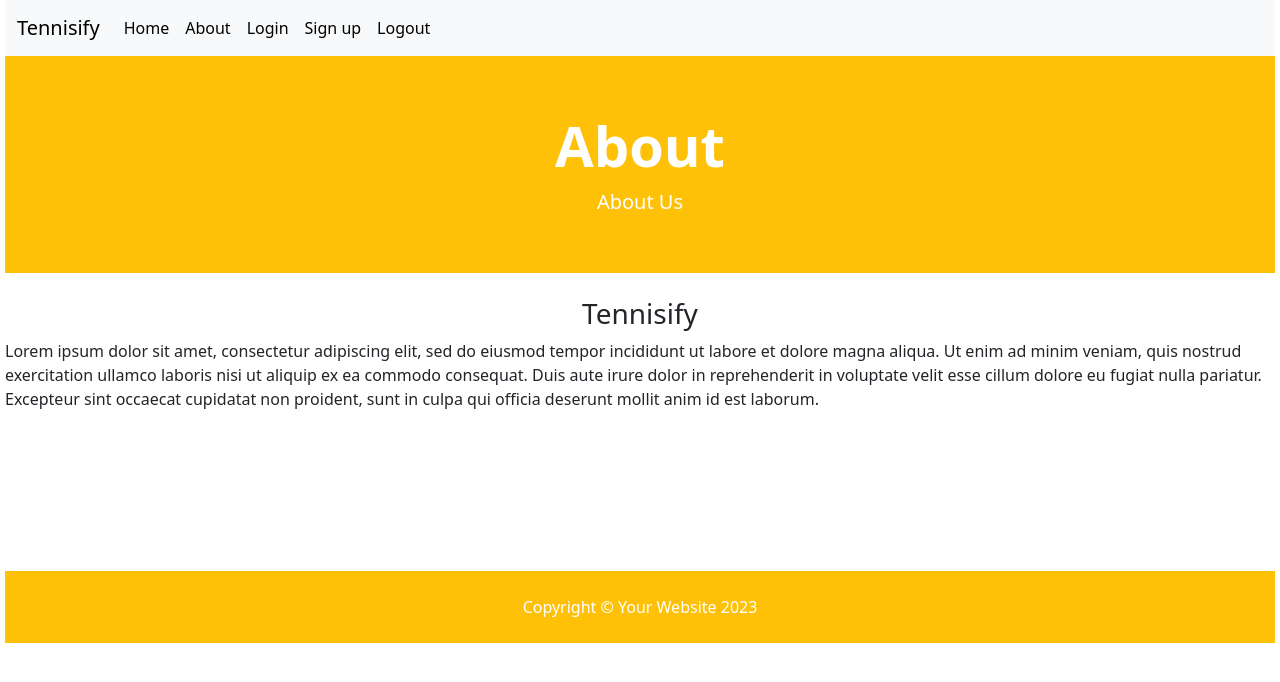
After one commit to jiggyboy1/show_all_member, a Django app: page /about/ in a window 1280 px wide. The commit adds this page. Shown: the top 682 px of the page. Run offline with Django 5.2, Linux system fonts and the light colour scheme.

Commit message:
initial commit

```diff
--- a/main/urls.py
+++ b/main/urls.py
@@ -4,6 +4,7 @@ from . import views
 
 urlpatterns = [
     path('',views.home, name="home"),
+    path('about/',views.about, name="about"),
     path('create/',views.Createmember, name="create"),
     path('member/<str:pk>',views.member, name="member"),
 ]
--- a/main/views.py
+++ b/main/views.py
@@ -22,3 +22,7 @@ def member(request,pk):
     member_room = Member.objects.get(id=pk)
     context = {'member_room':member_room}
     return render(request,'room.html',context)
+
+
+def about(request):
+    return render(request,'about.html',)
--- a/static/css/styles.css
+++ b/static/css/styles.css
@@ -19,3 +19,7 @@ a:hover{
   background-color: transparent;
   text-decoration: underline;
 }
+
+.about{
+  text-align: center;
+}
--- /dev/null
+++ b/templates/about.html
@@ -0,0 +1,30 @@
+{% extends 'partial/body.html' %}
+{% load static%}
+{% block content %}
+
+<header class="bg-warning py-2">
+    <div class="container px-4 px-lg-5 my-5">
+        <div class="text-center text-white">
+            <h1 class="display-4 fw-bolder">About</h1>
+            <p class="lead fw-normal text-white-100 mb-0">About Us</p>
+        </div>
+    </div>
+</header>
+<br>
+
+<div class="about">
+
+    <h3>Tennisify</h3>
+</div>
+<p>Lorem ipsum dolor sit amet, consectetur adipiscing elit, sed do eiusmod tempor incididunt ut labore et dolore magna aliqua. Ut enim ad minim veniam, quis nostrud exercitation ullamco laboris nisi ut aliquip ex ea commodo consequat. Duis aute irure dolor in reprehenderit in voluptate velit esse cillum dolore eu fugiat nulla pariatur. Excepteur sint occaecat cupidatat non proident, sunt in culpa qui officia deserunt mollit anim id est laborum.</p>
+
+
+
+
+
+
+
+
+<br>
+<br><br><br><br><br>
+{% endblock %}
--- a/templates/partial/nav.html
+++ b/templates/partial/nav.html
@@ -22,7 +22,7 @@
               <a class="nav-link active" aria-current="page" href="{% url 'home' %}">Home</a>
             </li>
             <li class="nav-item">
-              <a class="nav-link" href="#">About</a>
+              <a class="nav-link" href="{% url 'about' %}">About</a>
             </li>
             <li class="nav-item">
               <a class="nav-link" href="#">Login</a>
```
